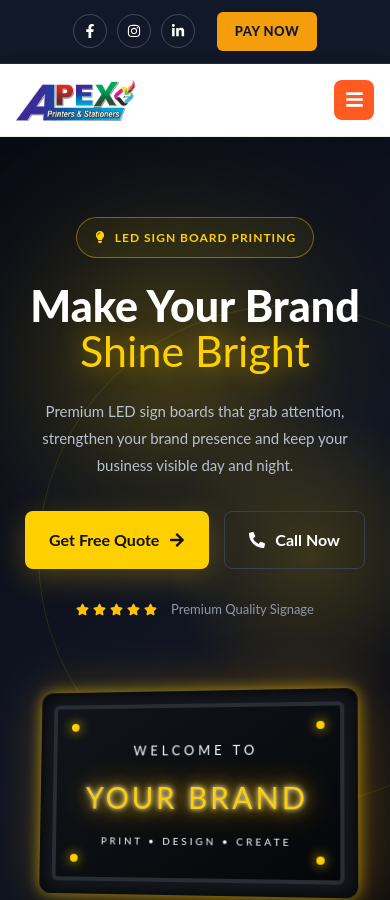
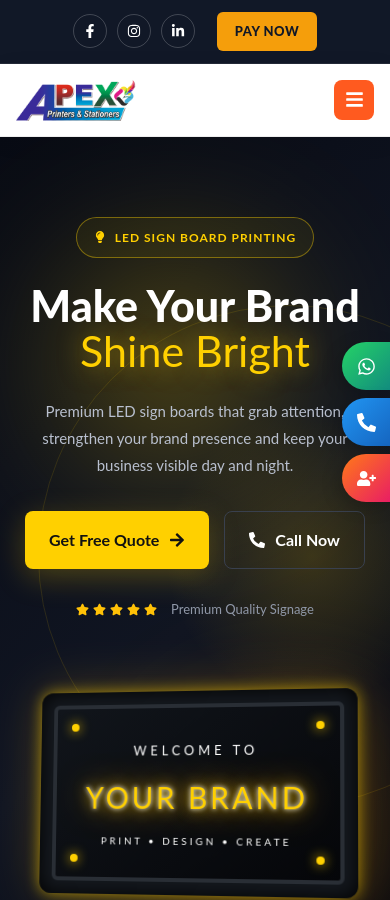
Before and after one commit to ashishkumarui6/apex-printer, a React (Vite) app: page /led in a window 390 px wide. Shown: the top 900 px of the page. Built offline with nearby package versions, Linux system fonts and the light colour scheme.

Commit message:
done update

```diff
--- a/src/helpers/Navbar/index.jsx
+++ b/src/helpers/Navbar/index.jsx
@@ -86,9 +86,7 @@ const Navbar = () => {
               }`}
             >
               <div className={styles.menuTitle}>
-                <Link to="/services" onClick={closeMenu}>
-                  Services
-                </Link>
+                <Link onClick={closeMenu}>Services</Link>
 
                 <button
                   className={styles.dropdownBtn}
--- a/src/pages/FLEX/index.jsx
+++ b/src/pages/FLEX/index.jsx
@@ -67,7 +67,7 @@ const FLEX = () => {
                 Explore Services <FaArrowRight />
               </a>
 
-              <a href="tel:+919999999999" className="secondary-btn">
+              <a href="tel:+919140704566" className="secondary-btn">
                 <FaPhoneAlt /> Call Now
               </a>
             </div>
--- a/src/pages/LED_SIGN/index.jsx
+++ b/src/pages/LED_SIGN/index.jsx
@@ -76,7 +76,7 @@ const LED_SIGN = () => {
                 Get Free Quote <FaArrowRight />
               </a>
 
-              <a href="tel:+919999999999" className="led-btn secondary">
+              <a href="tel:+919140704566" className="led-btn secondary">
                 <FaPhoneAlt /> Call Now
               </a>
             </div>
--- a/src/routes/public/index.jsx
+++ b/src/routes/public/index.jsx
@@ -2,6 +2,7 @@ import React from "react";
 import Header from "../../helpers/Header";
 import Navbar from "../../helpers/Navbar";
 import Footer from "../../helpers/Footer";
+import ActionButtons from "../../widgets/ActionButtons/ActionButtons";
 
 const Public = ({ element }) => {
   return (
@@ -9,6 +10,7 @@ const Public = ({ element }) => {
       <Header />
       <Navbar />
       {element}
+      <ActionButtons />
       <Footer />
     </main>
   );
--- /dev/null
+++ b/src/widgets/ActionButtons/ActionButtons.css
@@ -0,0 +1,197 @@
+
+/* =========================================
+   FIXED ACTION BUTTONS
+========================================= */
+
+.action-buttons {
+  position: fixed;
+  right: 0;
+  top: 50%;
+  transform: translateY(-50%);
+  z-index: 9999;
+
+  display: flex;
+  flex-direction: column;
+  gap: 12px;
+
+  padding: 0;
+}
+
+/* =========================================
+   ACTION BUTTON
+========================================= */
+
+.action-btn {
+  width: 55px;
+  height: 55px;
+
+  display: flex;
+  align-items: center;
+
+  border: none;
+  outline: none;
+  text-decoration: none;
+
+  cursor: pointer;
+
+  border-radius: 30px 0 0 30px;
+
+  overflow: hidden;
+
+  transition:
+    width 0.35s ease,
+    transform 0.35s ease,
+    box-shadow 0.35s ease;
+
+  box-shadow: -4px 5px 18px rgba(0, 0, 0, 0.18);
+}
+
+/* =========================================
+   ICON
+========================================= */
+
+.action-icon {
+  min-width: 55px;
+  width: 55px;
+  height: 55px;
+
+  display: flex;
+  align-items: center;
+  justify-content: center;
+
+  color: #ffffff;
+  font-size: 22px;
+
+  transition: transform 0.3s ease;
+}
+
+/* =========================================
+   TEXT
+========================================= */
+
+.action-text {
+  color: #ffffff;
+  font-size: 15px;
+  font-weight: 700;
+
+  white-space: nowrap;
+
+  opacity: 0;
+  transform: translateX(15px);
+
+  transition:
+    opacity 0.25s ease,
+    transform 0.3s ease;
+
+  padding-right: 18px;
+}
+
+/* =========================================
+   HOVER EFFECT
+========================================= */
+
+.action-btn:hover {
+  width: 155px;
+  transform: translateX(-5px);
+
+  box-shadow: -8px 8px 25px rgba(0, 0, 0, 0.25);
+}
+
+.action-btn:hover .action-text {
+  opacity: 1;
+  transform: translateX(0);
+}
+
+.action-btn:hover .action-icon {
+  transform: rotate(-8deg) scale(1.1);
+}
+
+/* =========================================
+   WHATSAPP
+========================================= */
+
+.whatsapp-btn {
+  background: linear-gradient(135deg, #25d366, #128c7e);
+}
+
+.whatsapp-btn:hover {
+  background: linear-gradient(135deg, #20bd5a, #0d7d70);
+}
+
+/* =========================================
+   CALL
+========================================= */
+
+.call-btn {
+  background: linear-gradient(135deg, #2196f3, #1565c0);
+}
+
+.call-btn:hover {
+  background: linear-gradient(135deg, #1976d2, #0d47a1);
+}
+
+/* =========================================
+   REGISTER
+========================================= */
+
+.register-btn {
+  background: linear-gradient(135deg, #ff7a18, #e91e63);
+}
+
+.register-btn:hover {
+  background: linear-gradient(135deg, #ff512f, #c2185b);
+}
+
+/* =========================================
+   PULSE ANIMATION
+========================================= */
+
+.whatsapp-btn .action-icon {
+  animation: whatsappPulse 2s infinite;
+}
+
+@keyframes whatsappPulse {
+  0% {
+    box-shadow: 0 0 0 0 rgba(37, 211, 102, 0.5);
+  }
+
+  70% {
+    box-shadow: 0 0 0 10px rgba(37, 211, 102, 0);
+  }
+
+  100% {
+    box-shadow: 0 0 0 0 rgba(37, 211, 102, 0);
+  }
+}
+
+/* =========================================
+   MOBILE RESPONSIVE
+========================================= */
+
+@media (max-width: 600px) {
+  .action-buttons {
+    right: 0;
+    gap: 8px;
+  }
+
+  .action-btn {
+    width: 48px;
+    height: 48px;
+  }
+
+  .action-icon {
+    min-width: 48px;
+    width: 48px;
+    height: 48px;
+    font-size: 19px;
+  }
+
+  .action-text {
+    font-size: 13px;
+    padding-right: 12px;
+  }
+
+  .action-btn:hover {
+    width: 130px;
+  }
+}
--- /dev/null
+++ b/src/widgets/ActionButtons/ActionButtons.jsx
@@ -0,0 +1,54 @@
+import React from "react";
+import { FaWhatsapp, FaPhoneAlt, FaUserPlus } from "react-icons/fa";
+import "./ActionButtons.css";
+
+const ActionButtons = () => {
+  const handleRegister = () => {
+    window.location.href = "/register";
+  };
+
+  return (
+    <div className="action-buttons">
+      {/* WhatsApp */}
+      <a
+        href="https://wa.me/9140704566"
+        target="_blank"
+        rel="noopener noreferrer"
+        className="action-btn whatsapp-btn"
+        aria-label="Chat on WhatsApp"
+      >
+        <span className="action-icon">
+          <FaWhatsapp />
+        </span>
+        <span className="action-text">WhatsApp</span>
+      </a>
+
+      {/* Call */}
+      <a
+        href="tel:+91 9140704566"
+        className="action-btn call-btn"
+        aria-label="Call Now"
+      >
+        <span className="action-icon">
+          <FaPhoneAlt />
+        </span>
+        <span className="action-text">Call Now</span>
+      </a>
+
+      {/* Register */}
+      <button
+        type="button"
+        className="action-btn register-btn"
+        onClick={handleRegister}
+        aria-label="Register Now"
+      >
+        <span className="action-icon">
+          <FaUserPlus />
+        </span>
+        <span className="action-text">Register</span>
+      </button>
+    </div>
+  );
+};
+
+export default ActionButtons;
```
